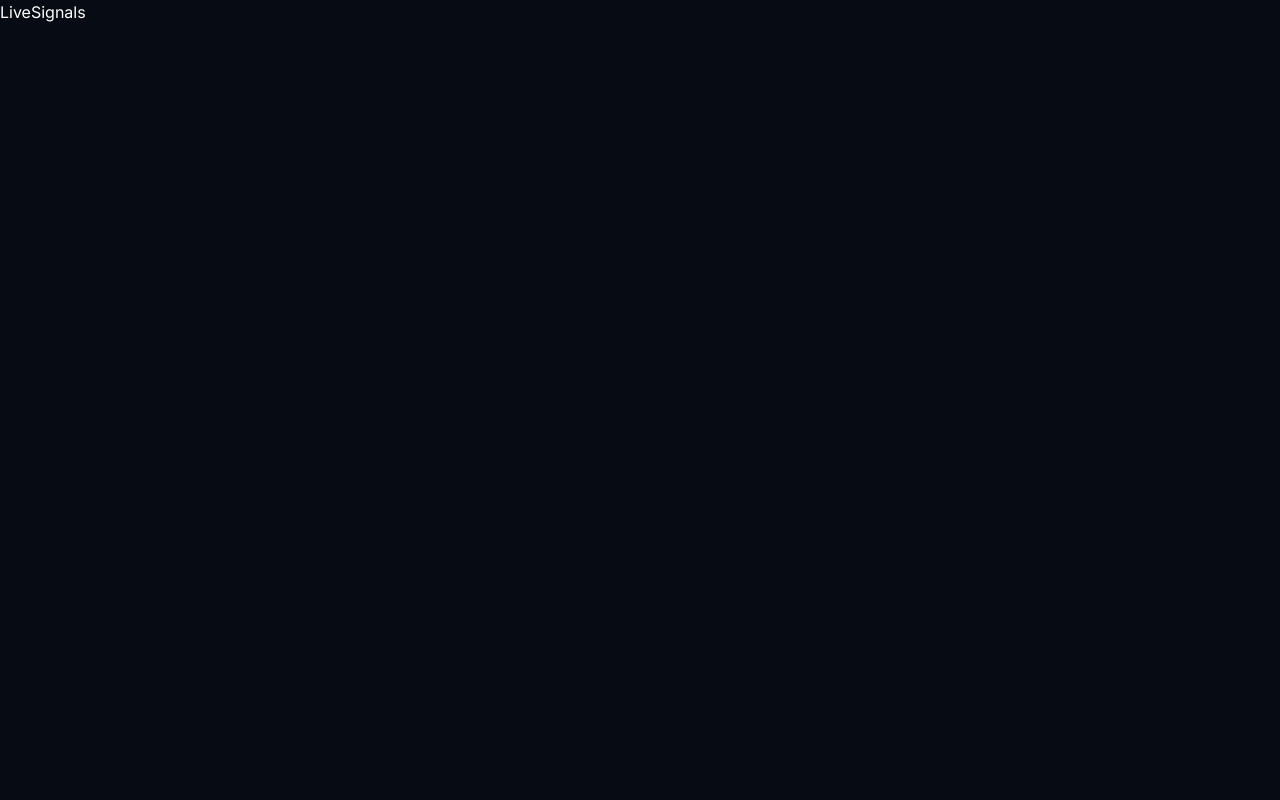
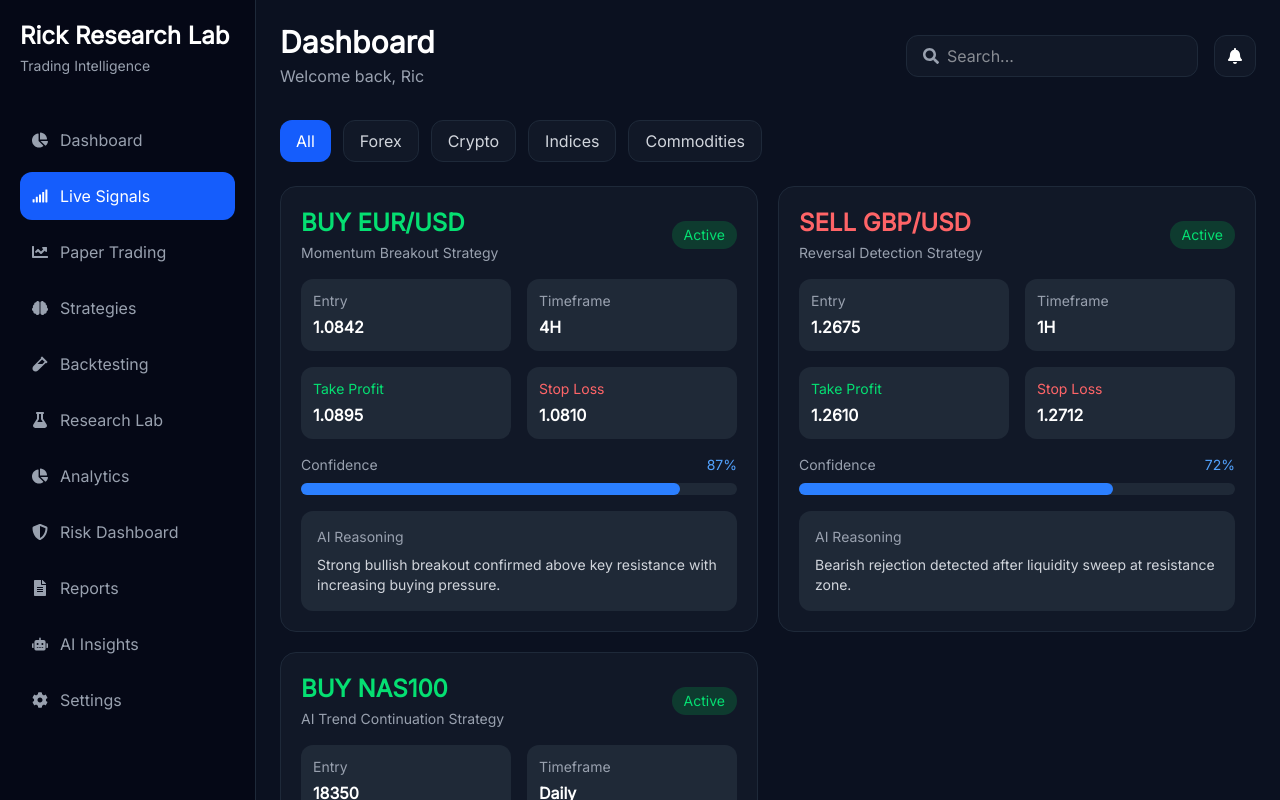
Before and after one commit to ricmusyoki-glitch/RESEARCH-LAB-TRAINING-BOT-DASHBOARD-FRONTEND, a React (Vite) app: page /signals in a window 1280 px wide. Shown: the top 800 px of the page. Built offline with nearby package versions, Linux system fonts and the light colour scheme.

Commit message:
Added the live signals page

```diff
--- /dev/null
+++ b/src/components/SignalCard.jsx
@@ -0,0 +1,138 @@
+function SignalCard({
+  pair,
+  type,
+  entry,
+  tp,
+  sl,
+  confidence,
+  timeframe,
+  strategy,
+  reason,
+  status,
+}) {
+
+  return (
+    <div className="bg-[#111827] p-5 rounded-2xl border border-gray-800">
+
+      {/* Top Section */}
+      <div className="flex items-center justify-between mb-4">
+
+        <div>
+
+          <h2
+            className={`text-2xl font-bold ${
+              type === "BUY"
+                ? "text-green-400"
+                : "text-red-400"
+            }`}
+          >
+            {type} {pair}
+          </h2>
+
+          <p className="text-gray-400 text-sm mt-1">
+            {strategy} Strategy
+          </p>
+
+        </div>
+
+        <span
+          className={`px-3 py-1 rounded-full text-sm ${
+            status === "Active"
+              ? "bg-green-500/20 text-green-400"
+              : "bg-red-500/20 text-red-400"
+          }`}
+        >
+          {status}
+        </span>
+
+      </div>
+
+      {/* Trade Levels */}
+      <div className="grid grid-cols-2 gap-4 mb-4">
+
+        <div className="bg-[#1F2937] p-3 rounded-xl">
+          <p className="text-gray-400 text-sm">
+            Entry
+          </p>
+
+          <p className="text-white font-bold mt-1">
+            {entry}
+          </p>
+        </div>
+
+        <div className="bg-[#1F2937] p-3 rounded-xl">
+          <p className="text-gray-400 text-sm">
+            Timeframe
+          </p>
+
+          <p className="text-white font-bold mt-1">
+            {timeframe}
+          </p>
+        </div>
+
+        <div className="bg-[#1F2937] p-3 rounded-xl">
+          <p className="text-green-400 text-sm">
+            Take Profit
+          </p>
+
+          <p className="text-white font-bold mt-1">
+            {tp}
+          </p>
+        </div>
+
+        <div className="bg-[#1F2937] p-3 rounded-xl">
+          <p className="text-red-400 text-sm">
+            Stop Loss
+          </p>
+
+          <p className="text-white font-bold mt-1">
+            {sl}
+          </p>
+        </div>
+
+      </div>
+
+      {/* Confidence */}
+      <div className="mb-4">
+
+        <div className="flex justify-between mb-2">
+
+          <p className="text-gray-400 text-sm">
+            Confidence
+          </p>
+
+          <p className="text-blue-400 text-sm">
+            {confidence}%
+          </p>
+
+        </div>
+
+        <div className="w-full bg-[#1F2937] rounded-full h-3">
+
+          <div
+            className="bg-blue-500 h-3 rounded-full"
+            style={{ width: `${confidence}%` }}
+          ></div>
+
+        </div>
+
+      </div>
+
+      {/* Reason */}
+      <div className="bg-[#1F2937] p-4 rounded-xl">
+
+        <p className="text-gray-400 text-sm">
+          AI Reasoning
+        </p>
+
+        <p className="text-gray-300 text-sm mt-2">
+          {reason}
+        </p>
+
+      </div>
+
+    </div>
+  );
+}
+
+export default SignalCard;
--- /dev/null
+++ b/src/components/SignalsFilterBar.jsx
@@ -0,0 +1,29 @@
+function SignalsFilterBar() {
+  return (
+    <div className="flex flex-wrap gap-3 mb-6">
+
+      <button className="bg-blue-600 text-white px-4 py-2 rounded-xl">
+        All
+      </button>
+
+      <button className="bg-[#111827] text-gray-300 px-4 py-2 rounded-xl border border-gray-800 hover:bg-[#1F2937]">
+        Forex
+      </button>
+
+      <button className="bg-[#111827] text-gray-300 px-4 py-2 rounded-xl border border-gray-800 hover:bg-[#1F2937]">
+        Crypto
+      </button>
+
+      <button className="bg-[#111827] text-gray-300 px-4 py-2 rounded-xl border border-gray-800 hover:bg-[#1F2937]">
+        Indices
+      </button>
+
+      <button className="bg-[#111827] text-gray-300 px-4 py-2 rounded-xl border border-gray-800 hover:bg-[#1F2937]">
+        Commodities
+      </button>
+
+    </div>
+  );
+}
+
+export default SignalsFilterBar;
--- a/src/pages/LiveSignals.jsx
+++ b/src/pages/LiveSignals.jsx
@@ -1,9 +1,68 @@
+import MainLayout from "../layouts/MainLayout";
+import Sidebar from "../components/SideBar";
+import Navbar from "../components/Navbar";
+import SignalsFilterBar from "../components/SignalsFilterBar";
+import SignalCard from "../components/SignalCard";
 
+function LiveSignals() {
+  return (
+    <MainLayout>
 
-const LiveSignals = () => {
-  return (
-    <div>LiveSignals</div>
-  )
+      <Sidebar />
+
+      <div className="flex-1 bg-[#0B1120] p-6 overflow-y-auto">
+
+        <Navbar />
+
+        <SignalsFilterBar />
+
+        <div className="grid grid-cols-1 xl:grid-cols-2 gap-5">
+
+          <SignalCard
+            pair="EUR/USD"
+            type="BUY"
+            entry="1.0842"
+            tp="1.0895"
+            sl="1.0810"
+            confidence={87}
+            timeframe="4H"
+            strategy="Momentum Breakout"
+            status="Active"
+            reason="Strong bullish breakout confirmed above key resistance with increasing buying pressure."
+          />
+
+          <SignalCard
+            pair="GBP/USD"
+            type="SELL"
+            entry="1.2675"
+            tp="1.2610"
+            sl="1.2712"
+            confidence={72}
+            timeframe="1H"
+            strategy="Reversal Detection"
+            status="Active"
+            reason="Bearish rejection detected after liquidity sweep at resistance zone."
+          />
+
+          <SignalCard
+            pair="NAS100"
+            type="BUY"
+            entry="18350"
+            tp="18520"
+            sl="18210"
+            confidence={91}
+            timeframe="Daily"
+            strategy="AI Trend Continuation"
+            status="Active"
+            reason="AI detected strong continuation pattern supported by bullish momentum expansion."
+          />
+
+        </div>
+
+      </div>
+
+    </MainLayout>
+  );
 }
 
-export default LiveSignals
+export default LiveSignals;
```
